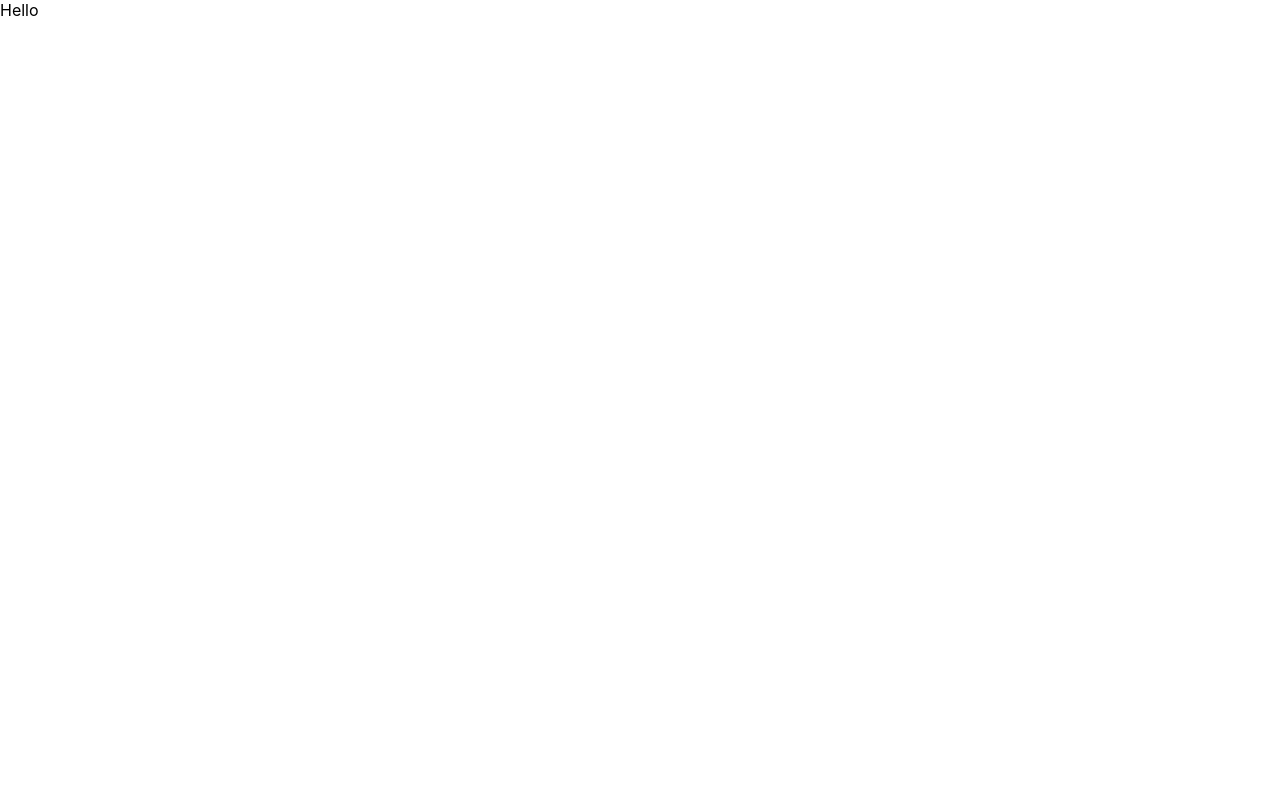
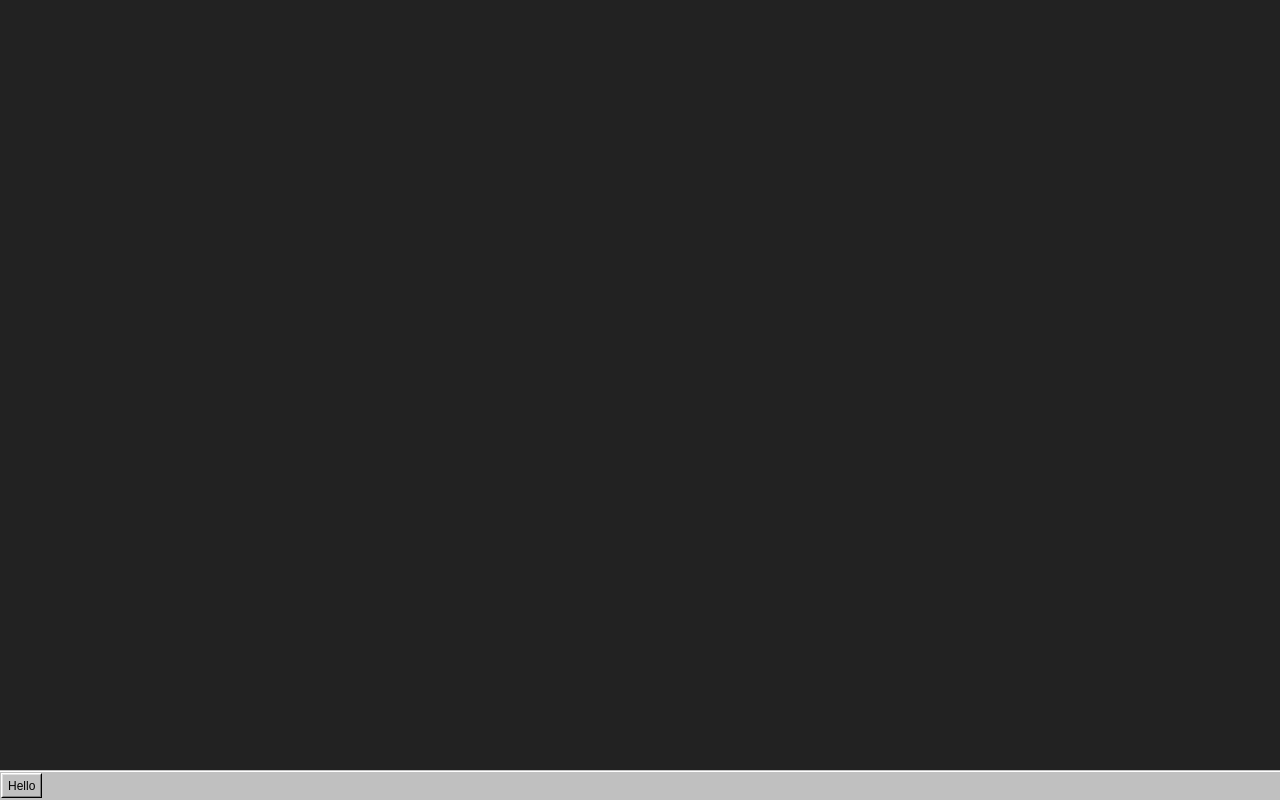
Before and after one commit to Alireza29675/alireza.sheikholmolouki.com, a React (Create React App) app: page / in a window 1280 px wide. Built offline with nearby package versions, Linux system fonts and the light colour scheme.

Commit message:
first taskbar and buttons has been made

```diff
--- a/src/components/App/App.css
+++ b/src/components/App/App.css
@@ -1,3 +1,8 @@
 .App {
-
+    position: fixed;
+    top: 0;
+    left: 0;
+    width: 100%;
+    height: 100%;
+    background: #222;
 }
--- a/src/components/App/App.js
+++ b/src/components/App/App.js
@@ -1,11 +1,12 @@
 import React, { Component } from 'react';
 import './App.css';
+import Taskbar from '../Taskbar/Taskbar';
 
 class App extends Component {
     render() {
         return (
             <div className="App">
-            Hello
+                <Taskbar />
             </div>
         );
     }
--- /dev/null
+++ b/src/components/Taskbar/Taskbar.css
@@ -0,0 +1,10 @@
+.taskbar {
+    position: fixed;
+    bottom: 0;
+    left: 0;
+    width: 100%;
+    height: 28px;
+    outline: 1px solid #c0c0c0;
+    border-top: 1px solid white;
+    background: #c0c0c0;
+}
--- /dev/null
+++ b/src/components/Taskbar/Taskbar.js
@@ -0,0 +1,15 @@
+import React, { Component } from 'react';
+import './Taskbar.css';
+import Button from '../../sub-components/Button/Button';
+
+class Taskbar extends Component {
+    render() {
+        return (
+            <div className="taskbar">
+                <Button>Hello</Button>
+            </div>
+        );
+    }
+}
+
+export default Taskbar;
--- /dev/null
+++ b/src/sub-components/Button/Button.css
@@ -0,0 +1,42 @@
+.button-98 {
+    vertical-align: middle;
+    font-family: Arial, sans-serif;
+    font-size: 12px;
+    background: #c0c0c0;
+    border-top: 1px solid #fff;
+    border-left: 1px solid #fff;
+    border-right: 1px solid #000;
+    border-bottom: 1px solid #000;
+    outline: none;
+    min-height: 25px;
+    margin: 1px;
+    position: relative;
+}
+
+.button-98:after {
+    content: ' ';
+    pointer-events: none;
+    position: absolute;
+    left: 0;
+    top: 0;
+    right: 0;
+    bottom: 0;
+    border-top: 1px solid #dfdfdf;
+    border-left: 1px solid #dfdfdf;
+    border-right: 1px solid #808080;
+    border-bottom: 1px solid #808080;
+}
+
+.button-98:active {
+    border-top: 1px solid #000;
+    border-left: 1px solid #000;
+    border-right: 1px solid #fff;
+    border-bottom: 1px solid #fff;
+}
+
+.button-98:active:after {
+    border-top: 1px solid #808080;
+    border-left: 1px solid #808080;
+    border-right: 1px solid #dfdfdf;
+    border-bottom: 1px solid #dfdfdf;
+}
--- /dev/null
+++ b/src/sub-components/Button/Button.js
@@ -0,0 +1,14 @@
+import React, { Component } from 'react';
+import './Button.css';
+
+class Button extends Component {
+
+    render () {
+        return (
+            <button className="button-98">{ this.props.children }</button>
+        )
+    }
+
+}
+
+export default Button;
```
